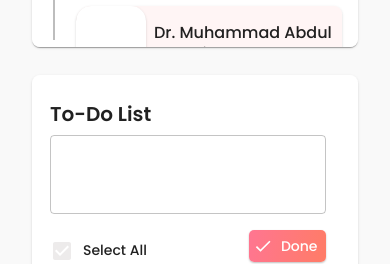
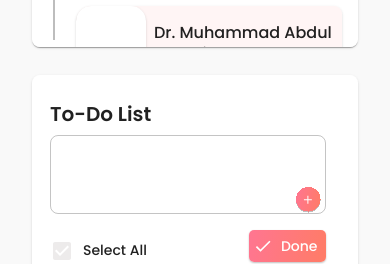
Before and after one commit to MK-Khan123/rainier-frontend, a React (Create React App) app: page / in a window 390 px wide. Shown: the part 1320-1584 px from the top of the page. Built offline with nearby package versions, Linux system fonts and the light colour scheme.

Commit message:
Added the Add Icon on the Text Area of ToDoList component for mobile screen

```diff
--- a/src/components/Home/Appointments/AppointmentData/AppointmentData.js
+++ b/src/components/Home/Appointments/AppointmentData/AppointmentData.js
@@ -17,7 +17,7 @@ const AppointmentData = ({ appointment }) => {
                 // minWidth: 200,
                 marginBottom: '1rem',
                 borderRadius: '15px 8px 8px 15px',
-                border: theme.palette.mode === 'dark' ? '1px solid white' : ''
+                border: theme.palette.mode === 'dark' ? '1px solid white' : 'null'
             }}
         >
             <CardContent
@@ -25,7 +25,7 @@ const AppointmentData = ({ appointment }) => {
                     padding: 0,
                     ':last-child': { padding: 0 },
                     display: 'flex',
-                    backgroundColor: theme.palette.mode === 'dark' ? '' : '#FFF5F5'
+                    backgroundColor: theme.palette.mode === 'dark' ? 'null' : '#FFF5F5'
                 }}
             >
                 <Paper
--- a/src/components/Home/CovidUpdates/CovidUpdates.js
+++ b/src/components/Home/CovidUpdates/CovidUpdates.js
@@ -48,7 +48,7 @@ const CovidUpdates = () => {
                         <Typography
                             variant='body1'
                             fontSize='1rem'
-                            color={theme.palette.mode === 'dark' ? '' : '#8A8686'}
+                            color={theme.palette.mode === 'dark' ? 'null' : '#8A8686'}
                             gutterBottom
                             pl={2}
                         >
--- a/src/components/Home/Home.js
+++ b/src/components/Home/Home.js
@@ -21,7 +21,7 @@ const Home = () => {
                 pr={{ md: 5 }}
                 pb={4}
                 width={{ lg: '100%' }}
-                backgroundColor={theme.palette.mode === 'light' ? '#F9F9F9' : ''}
+                backgroundColor={theme.palette.mode === 'light' ? '#F9F9F9' : 'null'}
                 position='relative'
             >
                 <div className='container'>
--- a/src/components/Home/PatientStat/PatientStat.js
+++ b/src/components/Home/PatientStat/PatientStat.js
@@ -83,7 +83,7 @@ const PatientStat = () => {
                                     <img src={theme.palette.mode === 'dark' ? stat.icon.dark : stat.icon.light} alt={stat.title} />
                                     <Typography
                                         mt={1}
-                                        color={theme.palette.mode === 'dark' ? '#D1D5DB' : ''}
+                                        color={theme.palette.mode === 'dark' ? '#D1D5DB' : 'null'}
                                         textTransform='capitalize'
                                         fontSize='0.8rem'
                                         fontWeight='600'
@@ -94,7 +94,7 @@ const PatientStat = () => {
                                     </Typography>
                                     <Typography
                                         mt={1}
-                                        color={theme.palette.mode === 'dark' ? '#D1D5DB' : ''}
+                                        color={theme.palette.mode === 'dark' ? '#D1D5DB' : 'null'}
                                         fontSize='1rem'
                                         fontWeight='600'
                                         variant="body1"
@@ -108,7 +108,7 @@ const PatientStat = () => {
                                             alignItems: 'center'
                                         }}
                                     >
-                                        <ArrowDropUpIcon sx={{ color: theme.palette.mode === 'dark' ? '#D1D5DB' : '' }} />
+                                        <ArrowDropUpIcon sx={{ color: theme.palette.mode === 'dark' ? '#D1D5DB' : 'null' }} />
                                         <Box>
                                             <Typography
                                                 mt={1}
--- a/src/components/Home/ToDoList/ToDoList.js
+++ b/src/components/Home/ToDoList/ToDoList.js
@@ -1,4 +1,4 @@
-import { useTheme } from '@mui/material/styles';
+import { styled, useTheme } from '@mui/material/styles';
 import Box from '@mui/material/Box';
 import Button from '@mui/material/Button';
 import Card from '@mui/material/Card';
@@ -8,6 +8,7 @@ import TextField from '@mui/material/TextField';
 import Typography from '@mui/material/Typography';
 import Checkbox from '@mui/material/Checkbox';
 import DoneIcon from '@mui/icons-material/Done';
+import addIcon from '../../../images/to-do-list/small.svg';
 import './ToDoList.css';
 
 const toDos = [
@@ -37,6 +38,20 @@ const ToDoList = () => {
 
     const theme = useTheme();
 
+    const CustomTextField = styled(TextField)({
+
+        '& .MuiOutlinedInput-root': {
+
+            backgroundColor: theme.palette.mode === 'dark' ? '#959190' : 'null',
+            borderRadius: '8px',
+            color: theme.palette.mode === 'dark' ? '#000' : 'null',
+
+            '&.Mui-focused fieldset': {
+                borderColor: '#FF7590',
+            },
+        }
+    });
+
     return (
         <Card
             className='to-do-list-container'
@@ -55,7 +70,7 @@ const ToDoList = () => {
         >
             <CardContent sx={{ paddingX: '0.5rem' }}>
                 <Typography
-                    color={theme.palette.mode === 'dark' ? '#D1D5DB' : ''}
+                    color={theme.palette.mode === 'dark' ? '#D1D5DB' : 'null'}
                     variant='h5'
                     fontWeight='600'
                     fontSize='1.25rem'
@@ -70,7 +85,8 @@ const ToDoList = () => {
                         alignItems: 'flex-start'
                     }}
                 >
-                    <TextField
+                    <Box sx={{ position: 'relative', width: '100%' }}>
+                        <CustomTextField
                             type="text"
                             InputLabelProps={{
                                 shrink: true
@@ -79,6 +95,19 @@ const ToDoList = () => {
                             multiline
                             rows={2}
                         />
+                        <Box
+                            sx={{
+                                position: 'absolute',
+                                right: 3,
+                                bottom: 0,
+                                display: { lg: 'none' }
+                            }}
+                            component='img'
+                            src={addIcon}
+                            alt='Add'
+                        >
+                        </Box>
+                    </Box>
                     <Button
                         startIcon={<DoneIcon />}
                         sx={{
@@ -166,7 +195,7 @@ const ToDoList = () => {
                                                 variant='body1'
                                                 fontWeight='500'
                                                 fontSize='0.875rem'
-                                                color={theme.palette.mode === 'dark' ? '#D1D5DB' : ''}
+                                                color={theme.palette.mode === 'dark' ? '#D1D5DB' : 'null'}
                                             >
                                                 {todo.title}
                                             </Typography>
--- a/src/components/Sidebar/Sidebar.js
+++ b/src/components/Sidebar/Sidebar.js
@@ -161,7 +161,7 @@ const Sidebar = () => {
             <Drawer variant="permanent"
                 PaperProps={{
                     sx: {
-                        backgroundColor: theme.palette.mode === 'dark' ? '#2E1619' : '',
+                        backgroundColor: theme.palette.mode === 'dark' ? '#2E1619' : 'null',
                     }
                 }}
                 open={open}>
@@ -185,7 +185,7 @@ const Sidebar = () => {
                                 aria-label="open drawer"
                                 onClick={handleDrawerOpen}
                                 sx={{
-                                    backgroundColor: theme.palette.mode === 'dark' ? '#FF7594' : '',
+                                    backgroundColor: theme.palette.mode === 'dark' ? '#FF7594' : 'null',
                                     color: theme.palette.mode === 'dark' ? '#D1D5DB' : '#FF7594',
                                     width: '41px',
                                     height: '41px',
```
Also changed, not shown: src/images/to-do-list/small.svg (added). Lines whose indentation alone changed are shown as unchanged.
